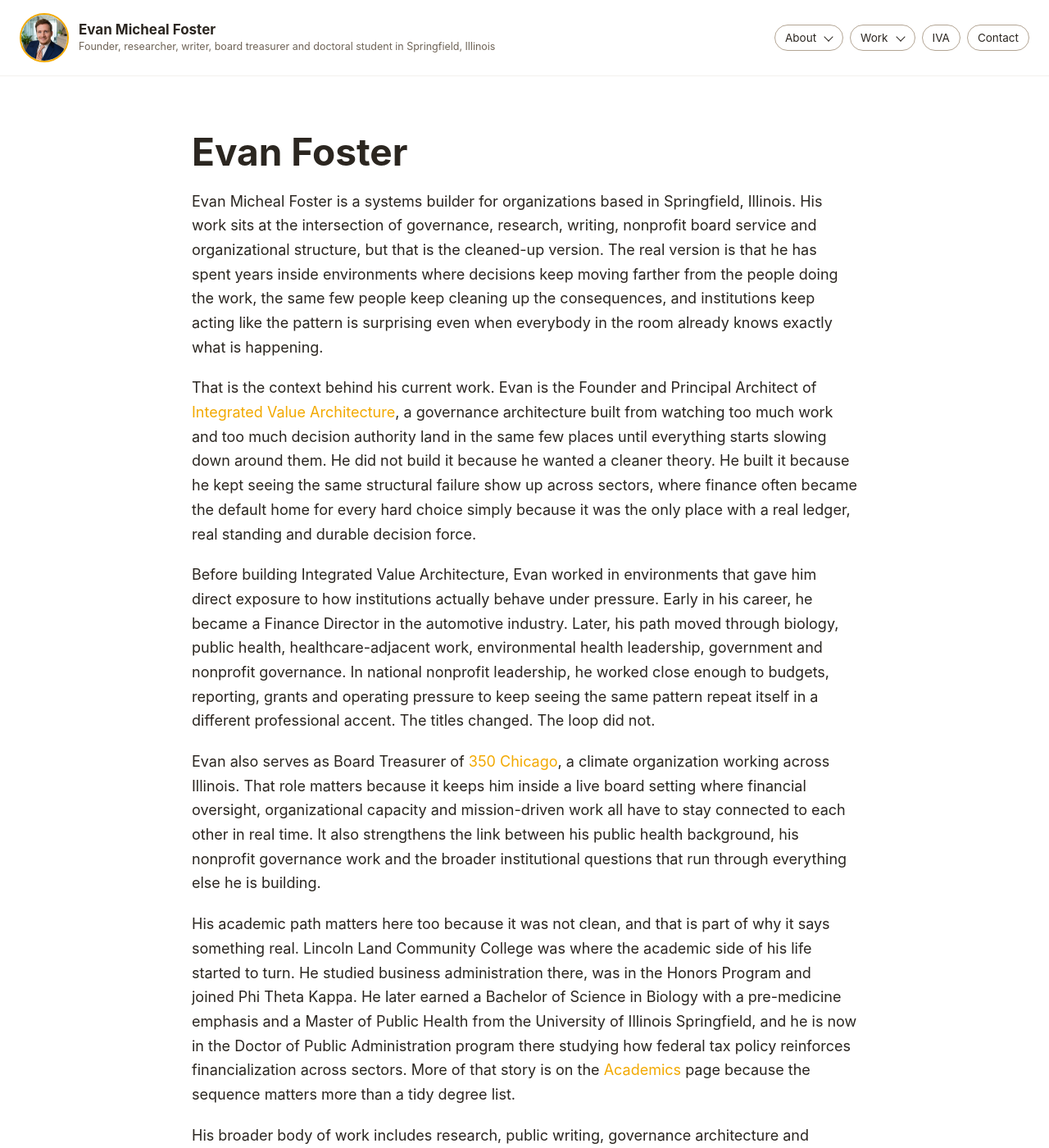
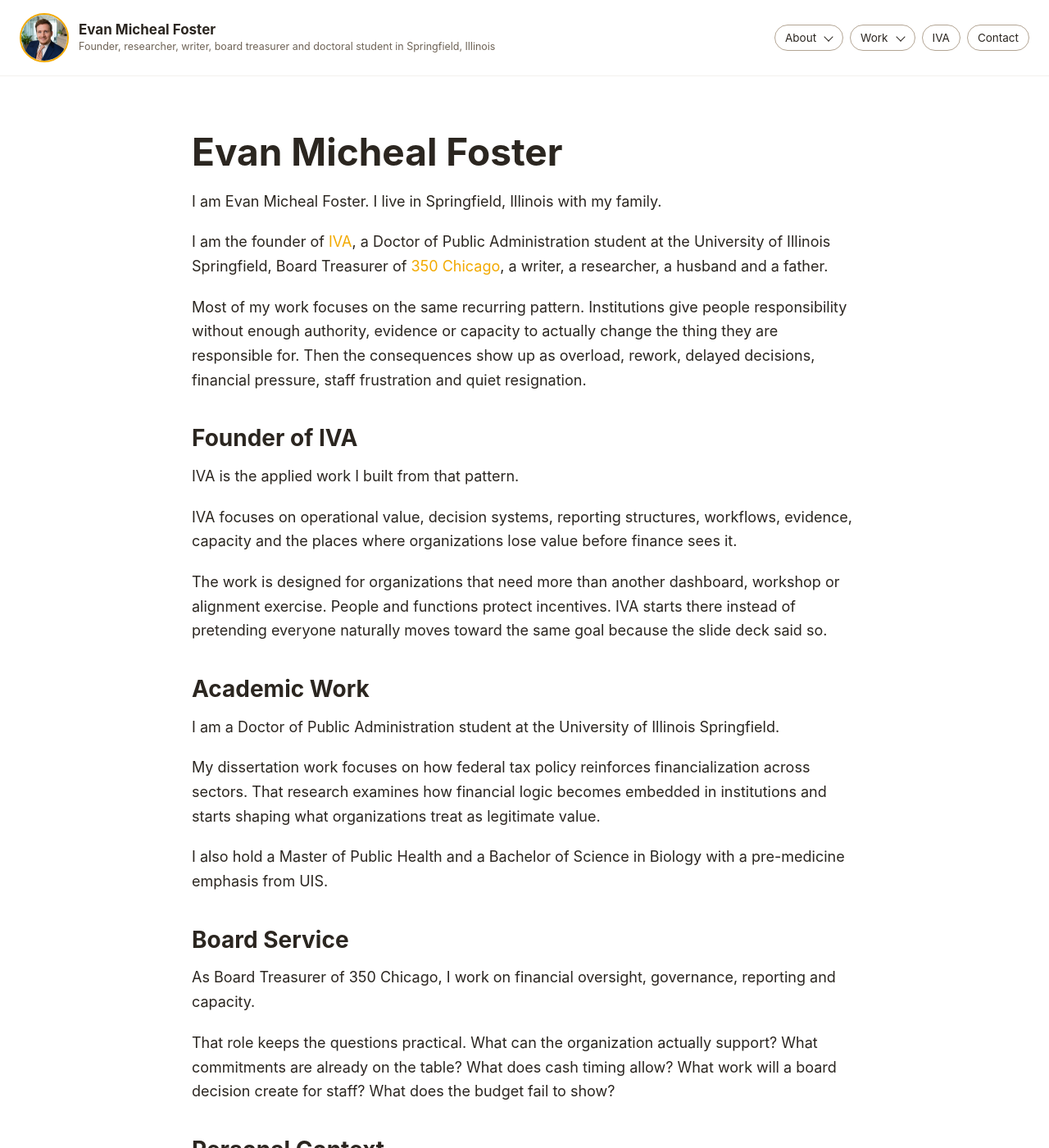
Before and after one commit to efost7873/evanmichealfoster.com, a Jekyll site: the page built from evan-micheal-foster.md, in a window 1280 px wide and 1400 px high. Shown: the whole window at 82% size. Built offline with Jekyll 4.4.1, drawn with Linux system fonts in a browser that asks for light colours; some of the changed text lies outside the part shown.

Commit message:
Revise Evan Micheal Foster's profile details
Updated personal and professional information for Evan Micheal Foster, including title, description, and academic background.

```diff
--- a/evan-micheal-foster.md
+++ b/evan-micheal-foster.md
@@ -1,46 +1,56 @@
 ---
 layout: default
-title: Evan Foster Springfield, Illinois | Research, Writing, Governance and Board Service
-description: Evan Micheal Foster is a systems builder for organizations based in Springfield, Illinois. Learn more about his work in governance, research, writing, board service and Integrated Value Architecture.
-permalink: /evan-foster-springfield-il/
+title: Evan Micheal Foster | Springfield, Illinois
+permalink: /evan-micheal-foster/
+description: Evan Micheal Foster is the founder of IVA, a doctoral student, writer, researcher, board treasurer, husband and father based in Springfield, Illinois.
 ---
 
-# Evan Foster
+# Evan Micheal Foster
 
-Evan Micheal Foster is a systems builder for organizations based in Springfield, Illinois. His work sits at the intersection of governance, research, writing, nonprofit board service and organizational structure, but that is the cleaned-up version. The real version is that he has spent years inside environments where decisions keep moving farther from the people doing the work, the same few people keep cleaning up the consequences, and institutions keep acting like the pattern is surprising even when everybody in the room already knows exactly what is happening.
+I am Evan Micheal Foster. I live in Springfield, Illinois with my family.
 
-That is the context behind his current work. Evan is the Founder and Principal Architect of [Integrated Value Architecture](https://integratedvaluearchitecture.com), a governance architecture built from watching too much work and too much decision authority land in the same few places until everything starts slowing down around them. He did not build it because he wanted a cleaner theory. He built it because he kept seeing the same structural failure show up across sectors, where finance often became the default home for every hard choice simply because it was the only place with a real ledger, real standing and durable decision force.
+I am the founder of [IVA](https://ivasolution.com/), a Doctor of Public Administration student at the University of Illinois Springfield, Board Treasurer of [350 Chicago](/350-chicago/), a writer, a researcher, a husband and a father.
 
-Before building Integrated Value Architecture, Evan worked in environments that gave him direct exposure to how institutions actually behave under pressure. Early in his career, he became a Finance Director in the automotive industry. Later, his path moved through biology, public health, healthcare-adjacent work, environmental health leadership, government and nonprofit governance. In national nonprofit leadership, he worked close enough to budgets, reporting, grants and operating pressure to keep seeing the same pattern repeat itself in a different professional accent. The titles changed. The loop did not.
+Most of my work focuses on the same recurring pattern. Institutions give people responsibility without enough authority, evidence or capacity to actually change the thing they are responsible for. Then the consequences show up as overload, rework, delayed decisions, financial pressure, staff frustration and quiet resignation.
 
-Evan also serves as Board Treasurer of [350 Chicago](/350-chicago/), a climate organization working across Illinois. That role matters because it keeps him inside a live board setting where financial oversight, organizational capacity and mission-driven work all have to stay connected to each other in real time. It also strengthens the link between his public health background, his nonprofit governance work and the broader institutional questions that run through everything else he is building.
+## Founder of IVA
 
-His academic path matters here too because it was not clean, and that is part of why it says something real. Lincoln Land Community College was where the academic side of his life started to turn. He studied business administration there, was in the Honors Program and joined Phi Theta Kappa. He later earned a Bachelor of Science in Biology with a pre-medicine emphasis and a Master of Public Health from the University of Illinois Springfield, and he is now in the Doctor of Public Administration program there studying how federal tax policy reinforces financialization across sectors. More of that story is on the [Academics](/academics/) page because the sequence matters more than a tidy degree list.
+IVA is the applied work I built from that pattern.
 
-His broader body of work includes research, public writing, governance architecture and longer-term projects, including *Always Over Capacity*, a book project built around overload, structural failure and the way important work keeps getting routed into the wrong places. Across all of it, the common thread is the same. He is interested in the point where what people know is happening and what the structure lets them do stop matching.
+IVA focuses on operational value, decision systems, reporting structures, workflows, evidence, capacity and the places where organizations lose value before finance sees it.
 
-## Quick Facts
+The work is designed for organizations that need more than another dashboard, workshop or alignment exercise. People and functions protect incentives. IVA starts there instead of pretending everyone naturally moves toward the same goal because the slide deck said so.
 
-**Name:** Evan Micheal Foster
-**Also known as:** Evan Foster
-**Location:** Springfield, Illinois
-**Current role:** Founder and Principal Architect, Integrated Value Architecture
-**Board service:** Board Treasurer, 350 Chicago
-**Education:** Lincoln Land Community College and University of Illinois Springfield
-**Research areas:** Governance, financialization, public administration, organizational structure and institutional design
+## Academic Work
 
-## Learn More
+I am a Doctor of Public Administration student at the University of Illinois Springfield.
 
-For broader personal and professional background, visit [About](/about/).
+My dissertation work focuses on how federal tax policy reinforces financialization across sectors. That research examines how financial logic becomes embedded in institutions and starts shaping what organizations treat as legitimate value.
 
-For the academic path through Lincoln Land, UIS and current doctoral work, visit [Academics](/academics/).
+I also hold a Master of Public Health and a Bachelor of Science in Biology with a pre-medicine emphasis from UIS.
 
-For board service and nonprofit governance work, visit [350 Chicago](/350-chicago/).
+## Board Service
 
-For research, publications and working papers, visit [Research](/research/).
+As Board Treasurer of 350 Chicago, I work on financial oversight, governance, reporting and capacity.
 
-For essays and public-facing writing, visit [Writing](/writing/).
+That role keeps the questions practical. What can the organization actually support? What commitments are already on the table? What does cash timing allow? What work will a board decision create for staff? What does the budget fail to show?
 
-For current builds and side work, visit [Projects](/projects/).
+## Personal Context
+
+I am married to Michelle, and I am a father. Oregon, Illinois still carries a deep personal pull for me. It is where Michelle and I got married, and it remains part of how I think about home, memory and peace.
+
+There is also a harder layer underneath my urgency. A neurodegenerative disease has moved through my family. I do not need that to become a headline, but it shaped how I think about time, children, risk and the responsibility to build something that matters while I can.
+
+## Start Here
+
+For the broader personal story, visit [About](/about/).
+
+For academic background, visit [Academics](/academics/).
+
+For research, visit [Research](/research/).
+
+For public writing, visit [Writing](/writing/).
+
+For current work, visit [Projects](/projects/).
 
 For direct outreach, visit [Contact](/contact/).
```
